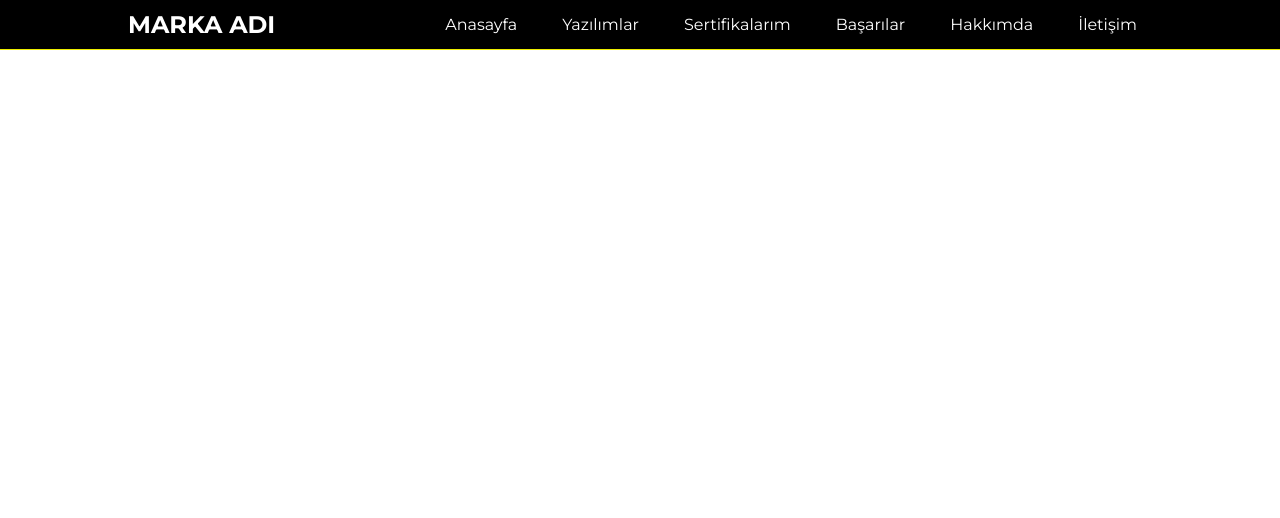
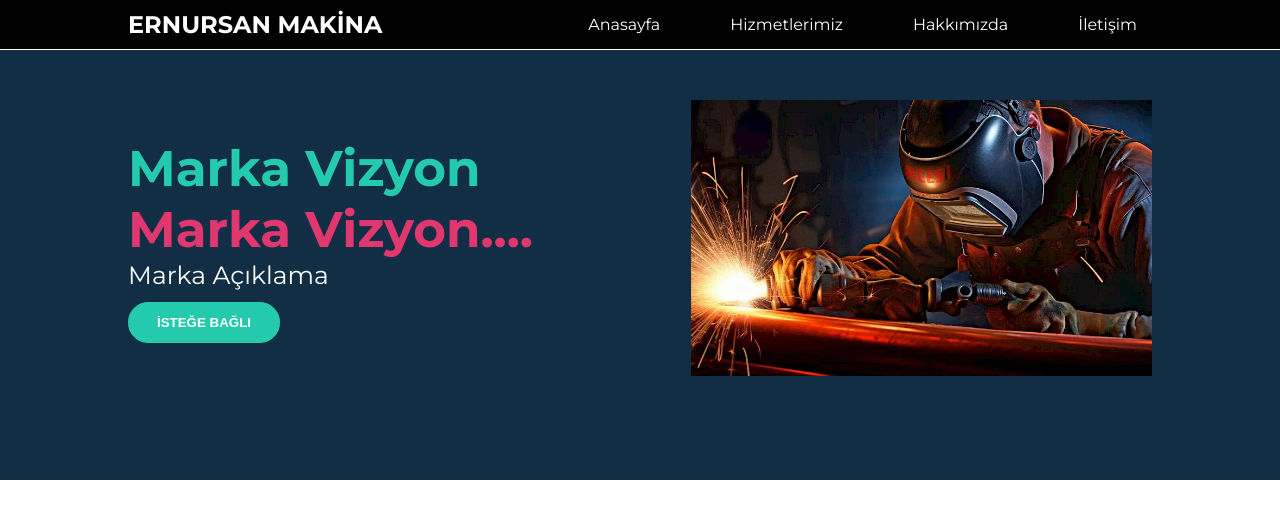
Before and after one commit to bthnpolt/portfolio-web-site, a plain HTML site: page index.html in a window 1280 px wide. Drawn offline with Linux system fonts and the light colour scheme.

Commit message:
home and img

```diff
--- a/css/style.css
+++ b/css/style.css
@@ -16,11 +16,18 @@ body{
 
 img{
     width: 100%;
+    /* mobil için kontrol et */
+    padding: 100px 0px;
+
 }
 
 section{
     padding: 100px, 0px;
     background-color: #122e44;
+}
+
+.section_title{
+    margin-bottom: 30px;
 }
 
 .section_title h2{
@@ -36,7 +43,7 @@ section{
 
 header{
     background-color: #000;
-    border-bottom: 1px solid rgb(238,238, 0.801);
+    border-bottom: 1px solid #fff;
     position: fixed;
     width:100%;
     z-index: 5;
@@ -53,7 +60,7 @@ header{
     display: flex;
 }
 .nav_links li a{
-    margin-left: 15px;
+    margin-left: 40px;
     color: #fff;
     padding: 5px 15px;
     border-radius: 5px;
@@ -64,5 +71,43 @@ header{
 }
 .logo h2 a{
     color: #fff;
-    text-transform: uppercase;
+
 }
+
+/* ANASAYFA */
+.inner_anasayfa{
+    display: flex;
+    align-items: center;
+    justify-content: space-between;
+    margin: 0 auto;
+    width: 80%;
+    color: #fff;
+}
+.child_anasayfa{
+    flex-basis: 45%;
+}
+.child_anasayfa h1{
+    font-size: 50px;
+    color: #24CAAC;
+}
+.span_child{
+    color: #e0376f;
+}
+.child_anasayfa p{
+    font-size: 25px;
+    margin-bottom: 12px;
+}
+.btn{
+    background-color: #24CAAC;
+    padding: 12px 28px;
+    border-radius: 20px;
+    color: #fff;
+    border: 1px solid #24CAAC;
+    font-weight: 700;
+    cursor: pointer;
+    transition: all .3s ease;
+}
+.btn:hover{
+    background-color: transparent;
+    letter-spacing: 2px;
+}
--- a/index.html
+++ b/index.html
@@ -13,17 +13,32 @@
     <header>
         <div class="navbar">
             <div class="logo">
-                <h2><a href="#">Marka Adı</a></h2>
+                <h2><a href="#">ERNURSAN MAKİNA</a></h2>
             </div>
             <ul class="nav_links">
                 <li><a href="#anasayfa">Anasayfa</a></li>
-                <li><a href="#yazilimlar">Yazılımlar</a></li>
-                <li><a href="#sertifikalarim">Sertifikalarım</a></li>
-                <li><a href="#basarilar">Başarılar</a></li>
-                <li><a href="#hakkimda">Hakkımda</a></li>
+                 <li><a href="#hizmetlerimiz">Hizmetlerimiz</a></li>
+                <!-- <li><a href="#sertifikalarim">Sertifikalarım</a></li> -->
+                <!-- <li><a href="#basarilar">Başarılar</a></li> -->
+                <li><a href="#hakkimda">Hakkımızda</a></li>
                 <li><a href="#iletisim">İletişim</a></li>
             </ul>
         </div>
     </header>
+    <!-- ANASAYFA -->
+     <section id="anasayfa">
+        <div class="inner_anasayfa">
+            <div class="child_anasayfa">
+                <h1>Marka Vizyon <br> <span class="span_child">Marka Vizyon....</span></h1>
+                <p>Marka Açıklama</p>
+                <button class="btn">İSTEĞE BAĞLI</button>
+            </div>
+            <div class="child_anasayfa">
+                <img src="./img/home_img.jpg" alt="Kaynak" >
+            </div>
+
+        </div>
+     </section>
+
 </body>
 </html>
```
Also changed, not shown: img/home_img.jpg (added).
